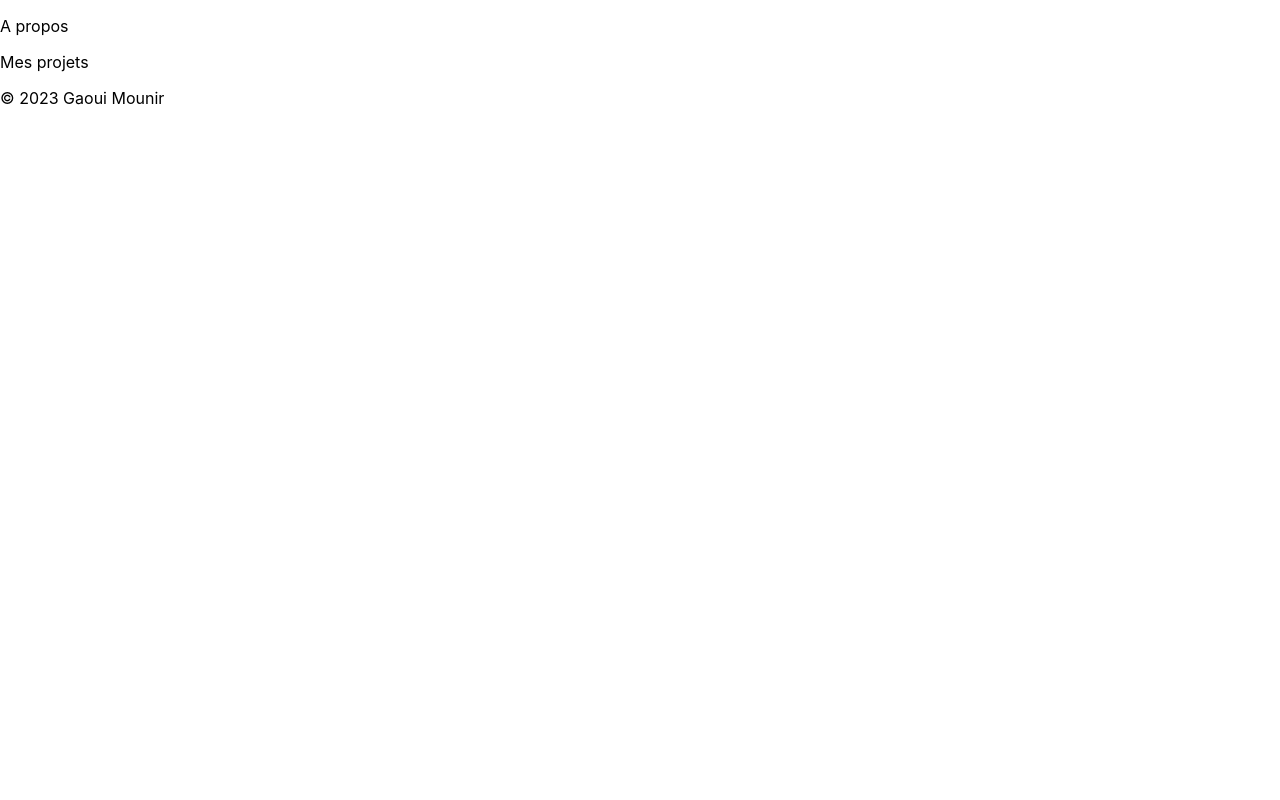
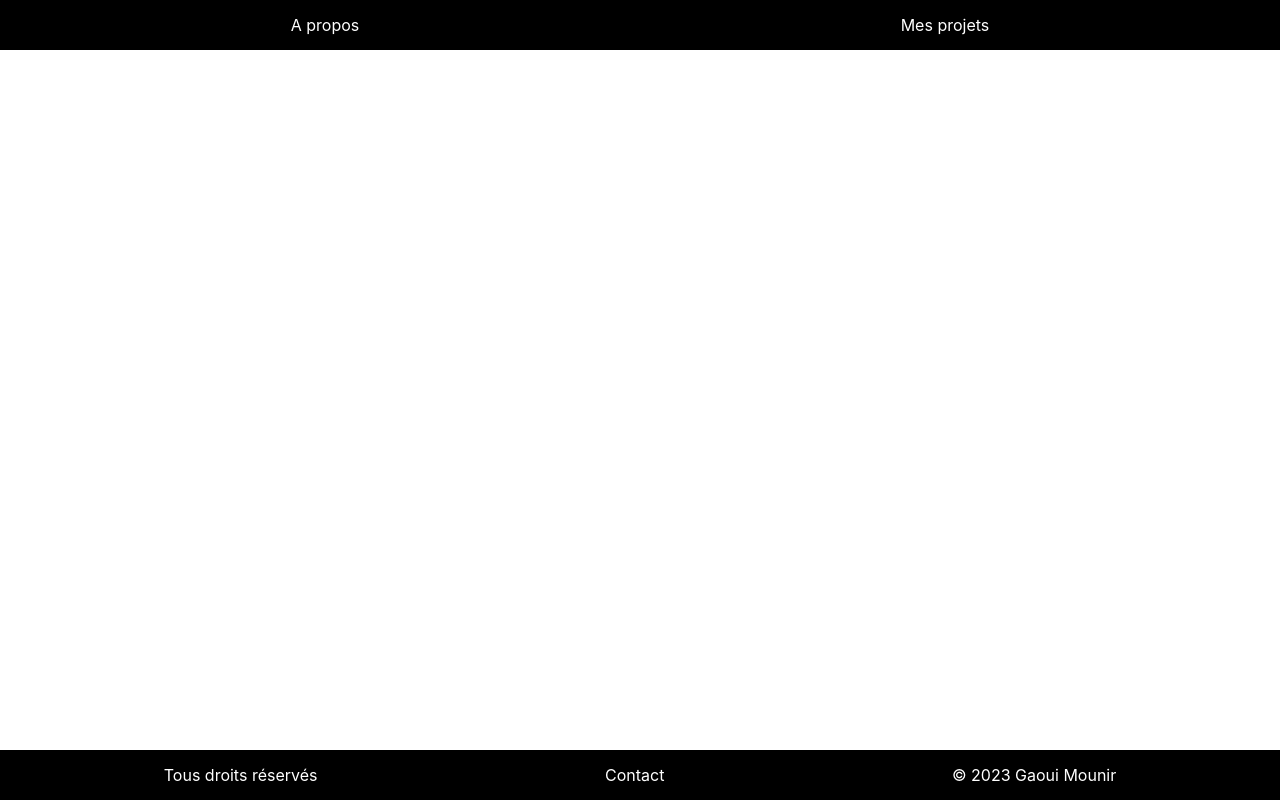
Before and after one commit to gaouimounir/Portfolio, a React (Create React App) app: page / in a window 1280 px wide. Built offline with nearby package versions, Linux system fonts and the light colour scheme.

Commit message:
header and footer style

```diff
--- a/src/components/footer.js
+++ b/src/components/footer.js
@@ -1,5 +1,14 @@
+import React from "react";
+import "../styles/footer.css";
+
 const RenderFooter = () => {
-  return <p>&copy; 2023 Gaoui Mounir</p>;
+  return (
+    <div className="footer">
+      <p>Tous droits réservés</p>
+      <p>Contact</p>
+      <p>&copy; 2023 Gaoui Mounir</p>
+    </div>
+  );
 };
 
 export default RenderFooter;
--- a/src/components/header.js
+++ b/src/components/header.js
@@ -1,4 +1,5 @@
 import React from "react";
+import "../styles/header.css";
 
 const RenderHeader = () => {
   return (
--- a/src/styles/footer.css
+++ b/src/styles/footer.css
@@ -0,0 +1,14 @@
+.footer{
+    display: flex;
+    flex-direction: row;
+    justify-content: space-around;
+    align-items: center;
+    background-color: black;
+    color: white;
+    height: 50px;
+    position: fixed;
+    bottom: 0;
+    width: 100%;
+    padding: 0 20px;
+    box-sizing: border-box;
+}
--- a/src/styles/header.css
+++ b/src/styles/header.css
@@ -1,3 +1,14 @@
 .enTete{
-    background-color: blue;
+    display: flex;
+    flex-direction: row;
+    justify-content: space-around;
+    align-items: center;
+    background-color: black;
+    color: white;
+    height: 50px;
+    position: fixed;
+    top: 0;
+    width: 100%;
+    padding: 0 20px;
+    box-sizing: border-box;
 }
```
